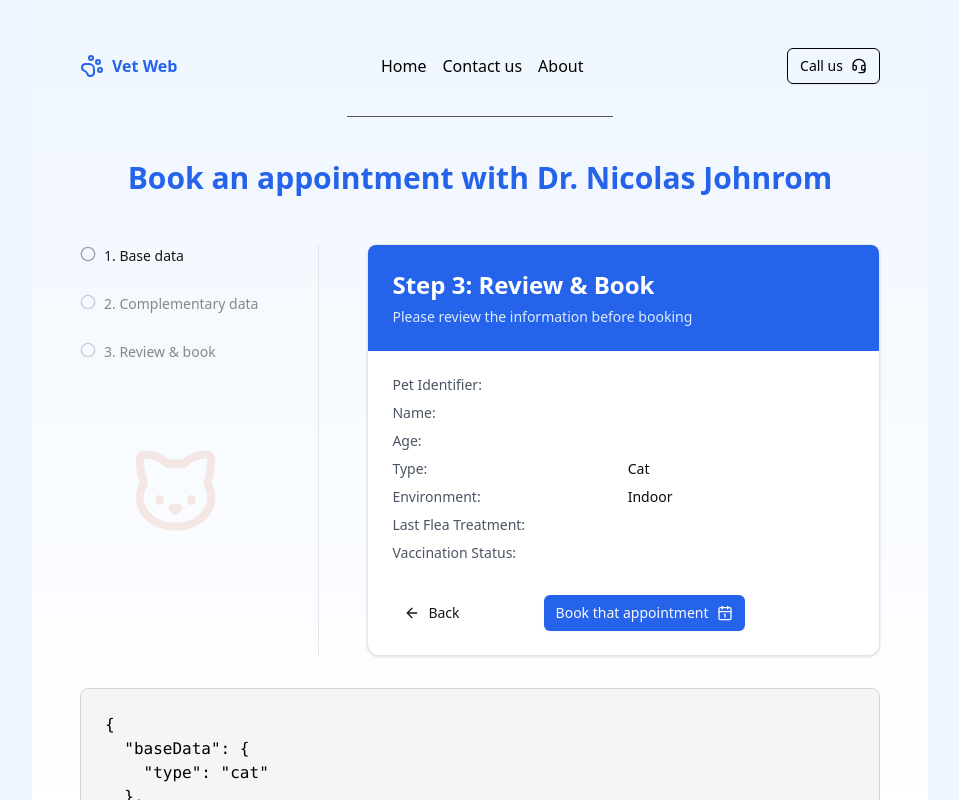
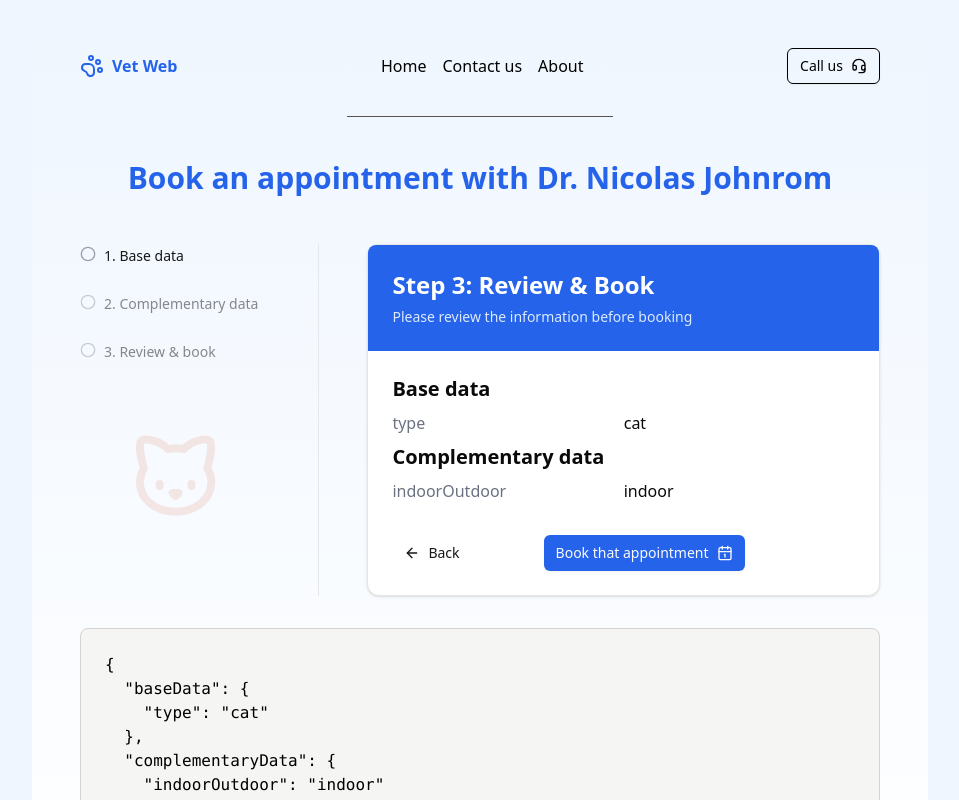
Before and after one commit to Shuunen/vet-web, a React (Vite) app: page /book-appointment/step-3 in a window 1280 px wide. Shown: the top 800 px of the page, without its empty margins (160-1119 px from the left). Built offline with nearby package versions, Linux system fonts and the light colour scheme.

Commit message:
feat: refactor SummaryPage to dynamically display base and complementary data

```diff
--- a/src/routes/book-appointment/step-3.tsx
+++ b/src/routes/book-appointment/step-3.tsx
@@ -3,53 +3,30 @@ import { useBookAppointmentStore } from '@/utils/book-appointment.store'
 import { Link, createFileRoute } from '@tanstack/react-router'
 import { ArrowLeftIcon, Calendar1Icon } from 'lucide-react'
 
-// eslint-disable-next-line max-lines-per-function
 function SummaryPage() {
   const { data, setCurrentStep } = useBookAppointmentStore()
   // eslint-disable-next-line no-magic-numbers
   setCurrentStep(2)
 
   return (
-    <div className="flex flex-col gap-4">
-      <div className="grid grid-cols-2 gap-2 text-sm">
-        <div className="text-gray-600">Pet Identifier:</div>
-        <div>{data.baseData.identifier}</div>
+    <div className="flex flex-col gap-2">
+      <h3 className="col-span-2 font-bold text-xl">Base data</h3>
+      {Object.entries(data.baseData).map(([key, value]) => (
+        <div className="grid grid-cols-2" key={key}>
+          <div className="text-gray-500">{key}</div>
+          <div>{value}</div>
+        </div>
+      ))}
 
-        <div className="text-gray-600">Name:</div>
-        <div>{data.baseData.name}</div>
+      <h3 className="col-span-2 font-bold text-xl">Complementary data</h3>
+      {Object.entries(data.complementaryData).map(([key, value]) => (
+        <div className="grid grid-cols-2" key={key}>
+          <div className="text-gray-500">{key}</div>
+          <div>{value}</div>
+        </div>
+      ))}
 
-        <div className="text-gray-600">Age:</div>
-        <div>{data.baseData.age}</div>
-
-        <div className="text-gray-600">Type:</div>
-        <div className="capitalize">{data.baseData.type}</div>
-
-        {'indoorOutdoor' in data.complementaryData ? (
-          <>
-            <div className="text-gray-600">Environment:</div>
-            <div className="capitalize">{data.complementaryData.indoorOutdoor}</div>
-
-            <div className="text-gray-600">Last Flea Treatment:</div>
-            <div>{data.complementaryData.lastFleaTreatment}</div>
-
-            <div className="text-gray-600">Vaccination Status:</div>
-            <div>{data.complementaryData.vaccinationStatus}</div>
-          </>
-        ) : (
-          <>
-            <div className="text-gray-600">Breed:</div>
-            <div>{data.complementaryData.breed}</div>
-
-            <div className="text-gray-600">Weight:</div>
-            <div>{data.complementaryData.weight} kg</div>
-
-            <div className="text-gray-600">Exercise Routine:</div>
-            <div>{data.complementaryData.exerciseRoutine}</div>
-          </>
-        )}
-      </div>
-
-      <div className="flex gap-18 mt-4">
+      <div className="flex gap-18 mt-6">
         <Link to={`/book-appointment/${data.baseData.type}/step-2`}>
           <Button type="button" variant="link">
             <ArrowLeftIcon /> Back
```
